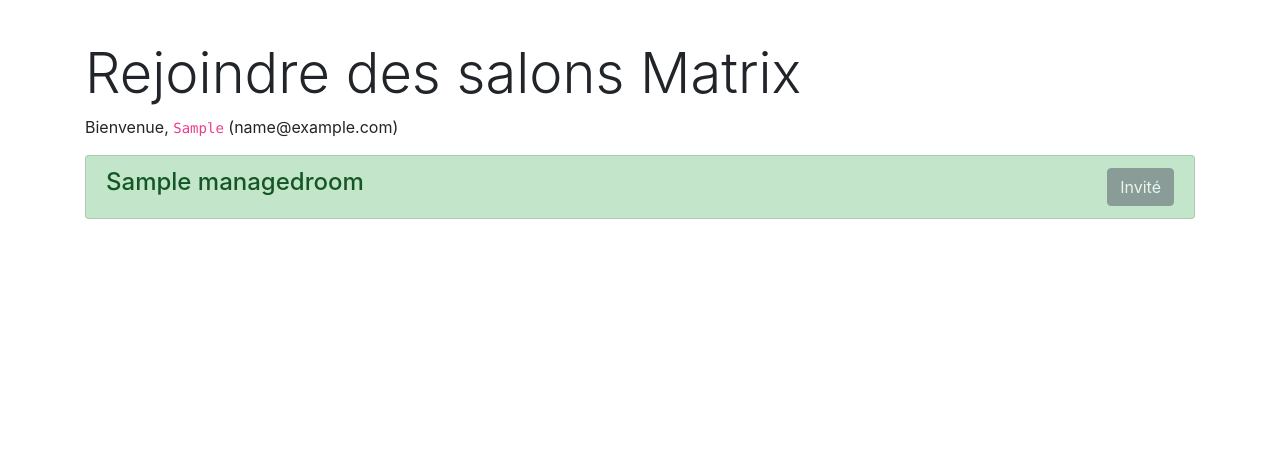
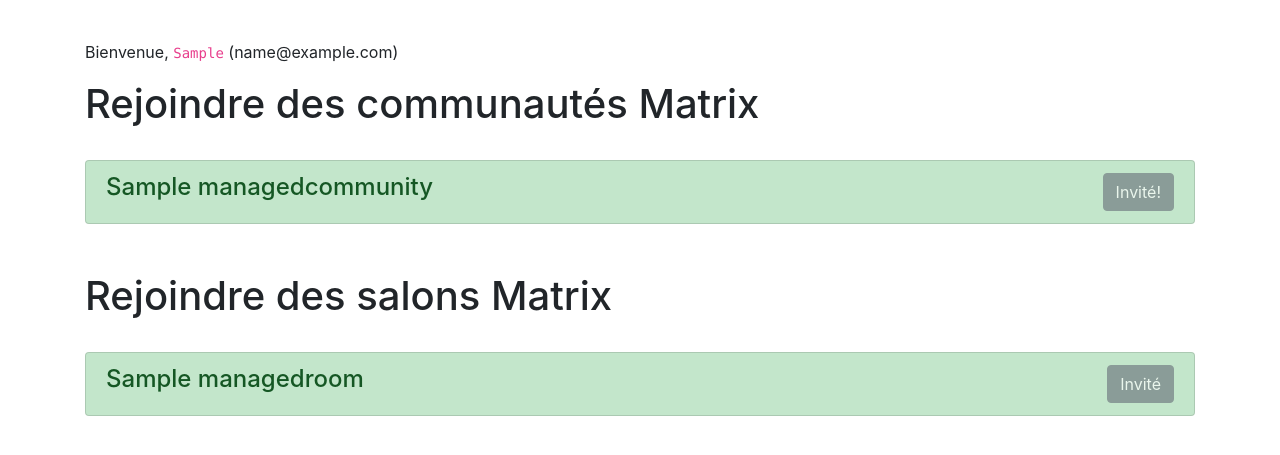
Before and after one commit to lportemo/cheap-matrix-onboarding, a Django app: page /join in a window 1280 px wide. Shown: the part 56-511 px from the top of the page. Run offline with Django 3.2, Linux system fonts and the light colour scheme; a user stored in the database is signed in; tables that the repository leaves empty hold one stand-in row (values such as "Sample post"); some libraries are stand-ins or nearby versions.

Commit message:
matrix: add community support

```diff
--- a/matrix/models.py
+++ b/matrix/models.py
@@ -1,7 +1,8 @@
 from django.db import models
 from django.contrib.auth import get_user_model
+from . import helpers
+import requests
 from django.conf import settings
-import requests
 
 # Create your models here.
 class ManagedRoom(models.Model):
@@ -10,6 +11,16 @@
 
     def __str__(self):
         return self.name
+
+class ManagedCommunity(models.Model):
+    community_id = models.CharField(unique=True, max_length=200)
+    friendly_name = models.CharField(max_length=200)
+
+    class Meta:
+        verbose_name_plural = "Managed communities"
+
+    def __str__(self):
+        return self.friendly_name
 
 
 class MatrixUser(models.Model):
@@ -26,20 +37,10 @@
 class UserInvitation(models.Model):
     user = models.ForeignKey(MatrixUser, on_delete=models.CASCADE)
     room = models.ForeignKey(ManagedRoom, on_delete=models.CASCADE)
+    resource_name = "room"
 
     def emit_invitation(self):
-        payload = {
-            "type": "m.login.password",
-            "user": settings.MATRIX_USERNAME,
-            "password": settings.MATRIX_PASSWORD,
-        }
-        r = requests.post(
-            f"https://{settings.MATRIX_HOMESERVER}/_matrix/client/r0/login",
-            json=payload,
-        )
-        access_token = r.json().get("access_token")
-        if not access_token:
-            return False
+        access_token = helpers.get_access_token()
         r = requests.post(
             f"https://{settings.MATRIX_HOMESERVER}/_matrix/client/r0/rooms/{self.room.room_id}/invite",
             params={"access_token": access_token},
@@ -51,3 +52,22 @@
 
     class Meta:
         unique_together = [["user", "room"]]
+
+class CommunityUserInvitation(models.Model):
+    user = models.ForeignKey(MatrixUser, on_delete=models.CASCADE)
+    community = models.ForeignKey(ManagedCommunity, on_delete=models.CASCADE)
+    resource_name = "community"
+
+    def emit_invitation(self):
+        access_token = helpers.get_access_token()
+        r = requests.put(
+            f"https://{settings.MATRIX_HOMESERVER}/_matrix/client/r0/groups/{self.community.community_id}/admin/users/invite/{self.user.matrix_user}",
+            params={"access_token": access_token},
+            json={}
+        )
+
+    def __str__(self):
+        return f"{self.user} in {self.community}"
+
+    class Meta:
+        unique_together = [["user", "community"]]
--- a/matrix/templates/matrix/join.html
+++ b/matrix/templates/matrix/join.html
@@ -3,9 +3,34 @@
 
 {% block content %}
 {% include 'matrix/navbar.html' %}
-<h1 class="display-4">Rejoindre des salons Matrix</h1>
+
 <p>Bienvenue, <code>{{ matrix_user.matrix_user }}</code> ({{ matrix_user }})</p>
 
+<h1 class="display-5">Rejoindre des communautés Matrix</h1>
+<br>
+<div class="list-group">
+    {% for c in communities %}
+    <div class="list-group-item {% if c.invited %}list-group-item-success{% endif %}">
+        <div class="d-flex w-100 justify-content-between">
+            <h4 class="mb-1">{{c.name}}</h4>
+            {% if c.invited %}
+            <button class="btn btn-secondary" disabled>Invité!</button>
+            {% else %}
+            <form action="" method="POST" class="form_no_margin">
+                {% csrf_token %}
+                <input type="hidden" name="community_id" value="{{ c.id }}">
+                <button class="btn btn-primary">Rejoindre</button>
+            </form>
+            {% endif %}
+        </div>
+    </div>
+    {% endfor %}
+</div>
+
+<br><br>
+
+<h1 class="display-5">Rejoindre des salons Matrix</h1>
+<br>
 <div class="list-group">
     {% for r in rooms %}
     <div class="list-group-item {% if r.invited %}list-group-item-success{% endif %}">
@@ -13,8 +38,6 @@
             <h4 class="mb-1">{{r.name}}</h5>
             {% if r.invited %}
             <button class="btn btn-secondary" disabled>Invité</button>
-            {% endif %}
-            {% if r.invited %}
             {% else %}
                 <form class="form_no_margin" method="POST">
                     {% csrf_token %}
--- a/matrix/urls.py
+++ b/matrix/urls.py
@@ -9,5 +9,5 @@
     path("", RedirectView.as_view(url=reverse_lazy("matrix:join"))),
     path("login", TemplateView.as_view(template_name="matrix/login.html")),
     path("matrix-user", views.UserCreationView.as_view(), name="matrix-user"),
-    path("join", views.RoomJoinView.as_view(), name="join"),
+    path("join", views.JoinView.as_view(), name="join"),
 ]
--- a/matrix/views.py
+++ b/matrix/views.py
@@ -22,7 +22,7 @@
         return super(UserCreationView, self).form_valid(form)
 
 
-class RoomJoinView(LoginRequiredMixin, TemplateView):
+class JoinView(LoginRequiredMixin, TemplateView):
     template_name = "matrix/join.html"
     http_method_names = ["get", "post"]
 
@@ -30,6 +30,7 @@
         context = super().get_context_data(**kwargs)
 
         matrix_user = models.MatrixUser.objects.get(user=self.request.user.pk)
+        communities = []
         rooms = []
         for room in models.ManagedRoom.objects.all():
             rooms.append(
@@ -41,9 +42,20 @@
                     ).exists(),
                 }
             )
+        for com in models.ManagedCommunity.objects.all():
+            communities.append(
+                {
+                    "name": com.friendly_name,
+                    "id": com.pk,
+                    "invited": models.CommunityUserInvitation.objects.filter(
+                        user=matrix_user, community=com
+                    ).exists()
+                }
+            )
 
         context["matrix_user"] = matrix_user
         context["rooms"] = rooms
+        context["communities"] = communities
         return context
 
     def dispatch(self, request, *args, **kwargs):
@@ -52,25 +64,37 @@
             and not models.MatrixUser.objects.filter(user=self.request.user.pk).exists()
         ):
             return redirect("matrix:matrix-user")
-        return super(RoomJoinView, self).dispatch(request, *args, **kwargs)
+        return super(JoinView, self).dispatch(request, *args, **kwargs)
 
     def post(self, request, *args, **kwargs):
         room_id = request.POST.get("room_id", False)
+        community_id = request.POST.get("community_id", False)
         matrix_user = models.MatrixUser.objects.get(user=self.request.user.pk)
-        if not room_id:
-            return redirect("")
-        room = None
-        try:
-            room = models.ManagedRoom.objects.get(pk=room_id)
-        except models.ManagedRoom.DoesNotExist:
+
+        if community_id == room_id:
             return redirect("matrix:join")
 
-        if models.UserInvitation.objects.filter(room=room, user=matrix_user).exists():
+        if room_id:
+            return self.post_invite(models.ManagedRoom, models.UserInvitation, matrix_user, room_id)
+        if community_id:
+            return self.post_invite(models.ManagedCommunity, models.CommunityUserInvitation, matrix_user, community_id)
+
+        return redirect("matrix:join")
+
+
+
+    def post_invite(self, container_class, invite_class, matrix_user, cid):
+        obj = None
+        try:
+            obj = container_class.objects.get(pk=cid)
+        except container_class.DoesNotExist:
             return redirect("matrix:join")
 
-        invite = models.UserInvitation()
-        invite.room = room
-        invite.user = matrix_user
+        req_dict = {invite_class.resource_name: obj, "user":matrix_user}
+        if invite_class.objects.filter(**req_dict).exists():
+            return redirect("matrix:join")
+
+        invite = invite_class(**req_dict)
         invite.save()
         invite.emit_invitation()
         return redirect("matrix:join")
```
Also changed, not shown: matrix/admin.py (+9 -0 lines), matrix/helpers.py (added, +19 -0 lines), matrix/migrations/0002_communityuserinvitation_managedcommunity.py (added), matrix/migrations/0003_auto_20200712_0630.py (added).
